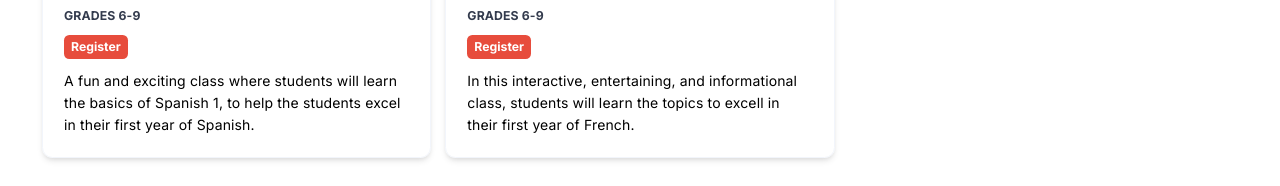
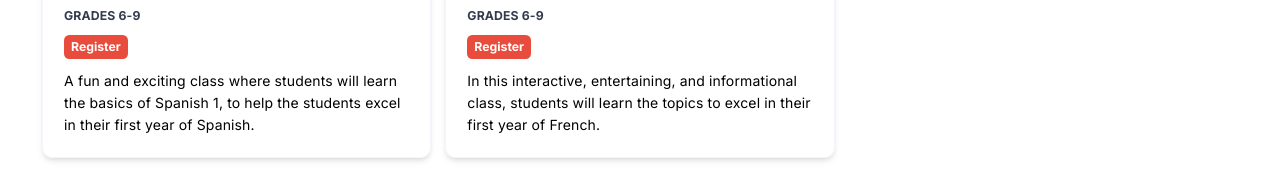
Before and after one commit to ShubhamPatilsd/www-edumango, a Next.js app: page /courses in a window 1280 px wide. Shown: the part 509-695 px from the top of the page. Built offline with nearby package versions, Linux system fonts and the light colour scheme.

Commit message:
typo fix

```diff
--- a/src/modules/courses.tsx
+++ b/src/modules/courses.tsx
@@ -30,7 +30,7 @@ export default function Courses() {
     {
       courseName: "French 1",
       courseDescription:
-        "In this interactive, entertaining, and informational class, students will learn the topics to excell in their first year of French.",
+        "In this interactive, entertaining, and informational class, students will learn the topics to excel in their first year of French.",
       startingDate: new Date(""),
       grades: [6, 9],
       link: "https://forms.gle/TQSkMmc55a1Rm9NN6",
```
